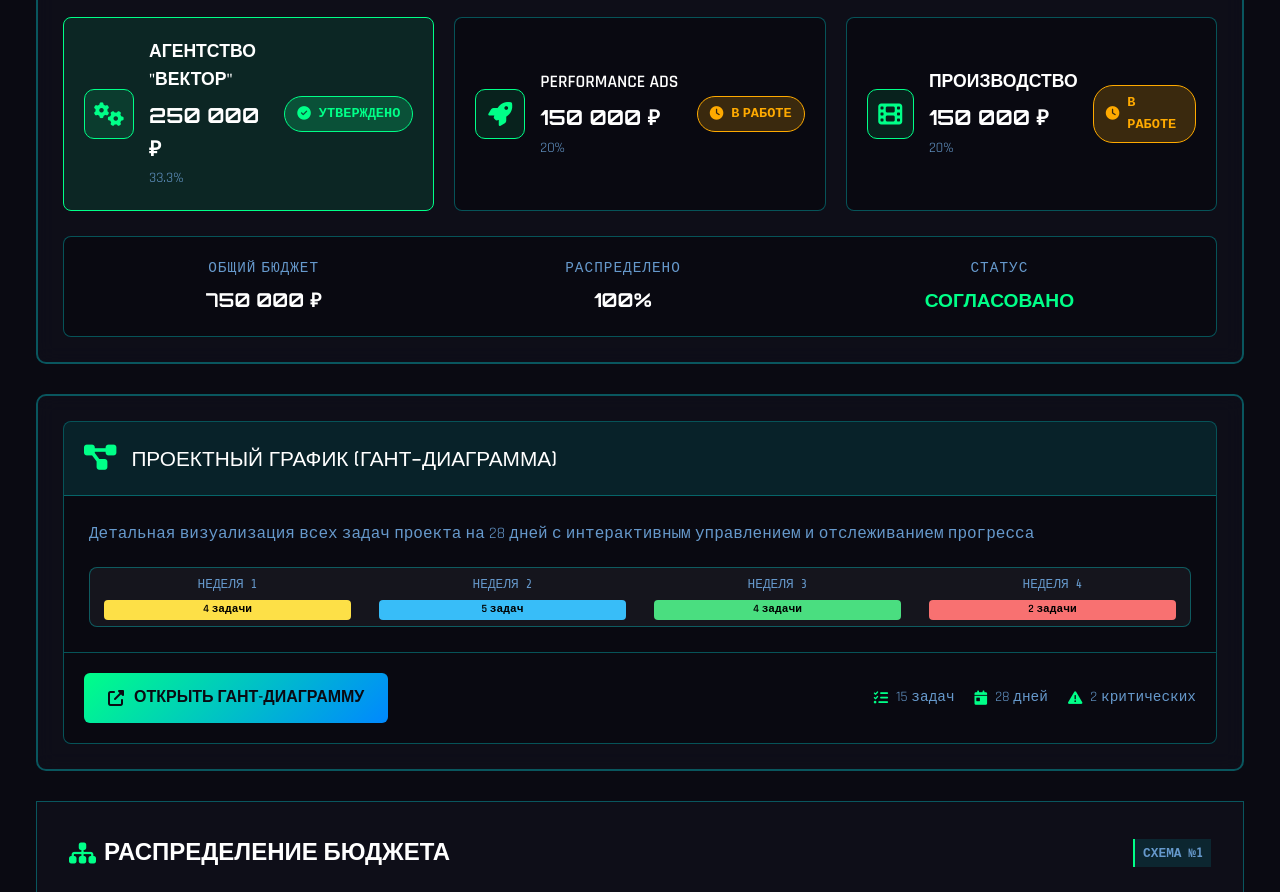
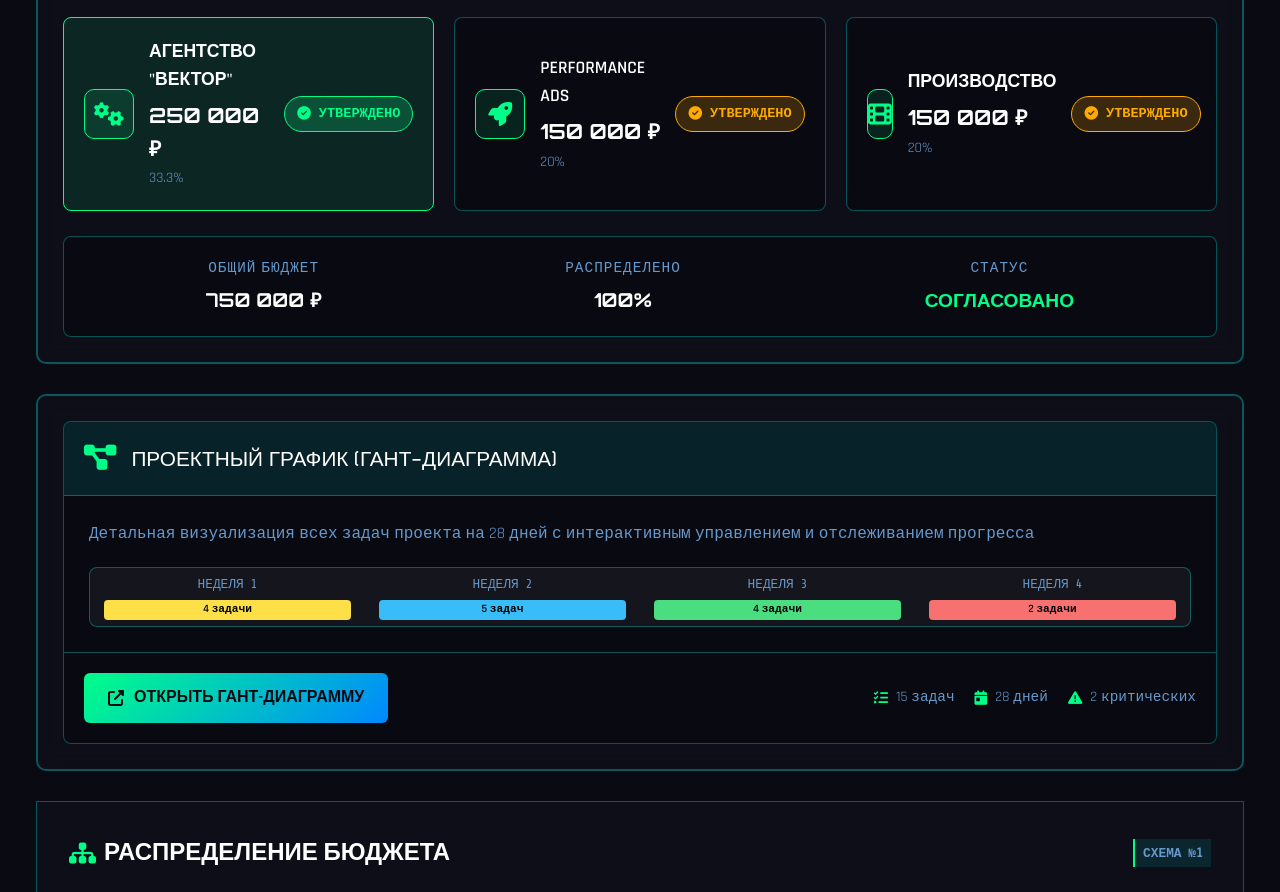
Before and after one commit to muhammetnur2002/management, a plain HTML site: page index.html in a window 1280 px wide. Shown: the part 839-1731 px from the top of the page. Drawn offline with nearby package versions, Linux system fonts and the light colour scheme.

Commit message:
Change budget status from 'Pending' to 'Approved'

```diff
--- a/index.html
+++ b/index.html
@@ -177,8 +177,8 @@
                         <div class="budget-percent">20%</div>
                     </div>
                     <div class="budget-status pending">
-                        <i class="fas fa-clock"></i>
-                        <span>В РАБОТЕ</span>
+                        <i class="fas fa-check-circle"></i>
+                        <span>УТВЕРЖДЕНО</span>
                     </div>
                 </div>
 
@@ -192,8 +192,8 @@
                         <div class="budget-percent">20%</div>
                     </div>
                     <div class="budget-status pending">
-                        <i class="fas fa-clock"></i>
-                        <span>В РАБОТЕ</span>
+                        <i class="fas fa-check-circle"></i>
+                        <span>УТВЕРЖДЕНО</span>
                     </div>
                 </div>
             </div>
```
